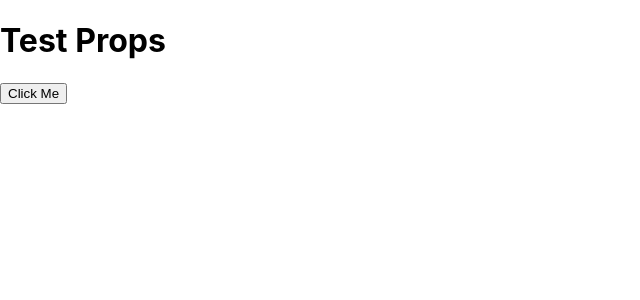
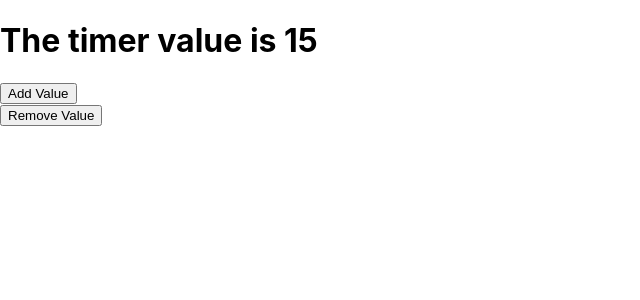
Before and after one commit to Harshj16/firstapp, a React (Create React App) app: page / in a window 1280 px wide. Shown: the top 300 px of the page, without its empty margins (0-640 px from the left). Built offline with nearby package versions, Linux system fonts and the light colour scheme.

Commit message:
Understanding hooks

```diff
--- a/src/App.js
+++ b/src/App.js
@@ -1,15 +1,13 @@
 // import logo from './logo.svg'
 import './App.css'
-import Button from './Button'
-import { Heading2 } from './Heading'
+// import Button from './Button'
+// import { Heading2 } from './Heading'
+import Counter from './State'
 
 function App () {
   return (
     <div>
-      <Heading2>Test Props</Heading2>
-      <div>
-        <Button />
-      </div>
+      <Counter initialValue = {15}/>
     </div>
   )
 }
```
